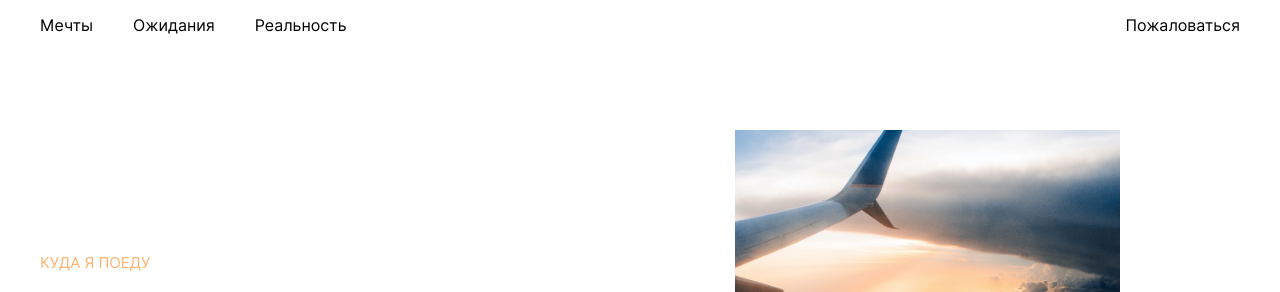
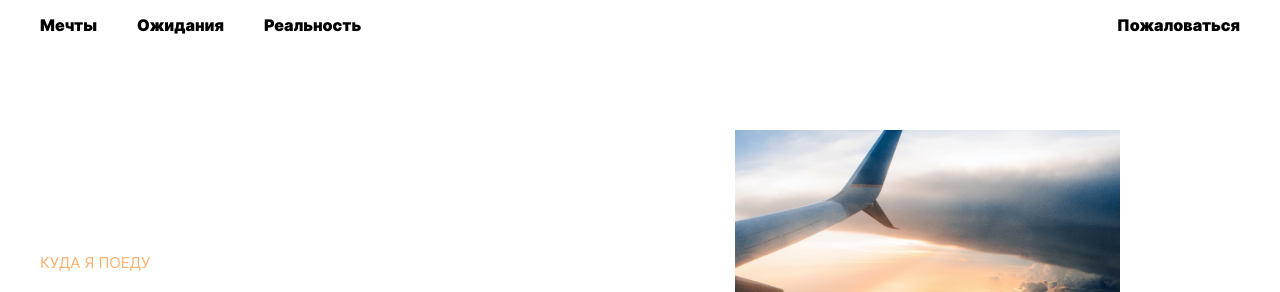
Before and after one commit to alinaromanovna/marafon, a plain HTML site: page index.html in a window 1280 px wide. Shown: the top 292 px of the page. Drawn offline with Linux system fonts and the light colour scheme; files whose address does not match are found by name.

Commit message:
шрифт в хедере

```diff
--- a/blocks/header/__nav/header__nav.css
+++ b/blocks/header/__nav/header__nav.css
@@ -1,4 +1,6 @@
 .header__nav{
   display: flex;
   justify-content: space-between;
+  font-weight: bold;
+  font-style: normal;
 }
--- a/blocks/header/__title/header__title.css
+++ b/blocks/header/__title/header__title.css
@@ -1,5 +1,5 @@
 .header__title {
-  font-family: Inter;
+  /* font-family: Inter; */
   font-style: normal;
   font-weight: bold;
   font-size: 33px;
```
